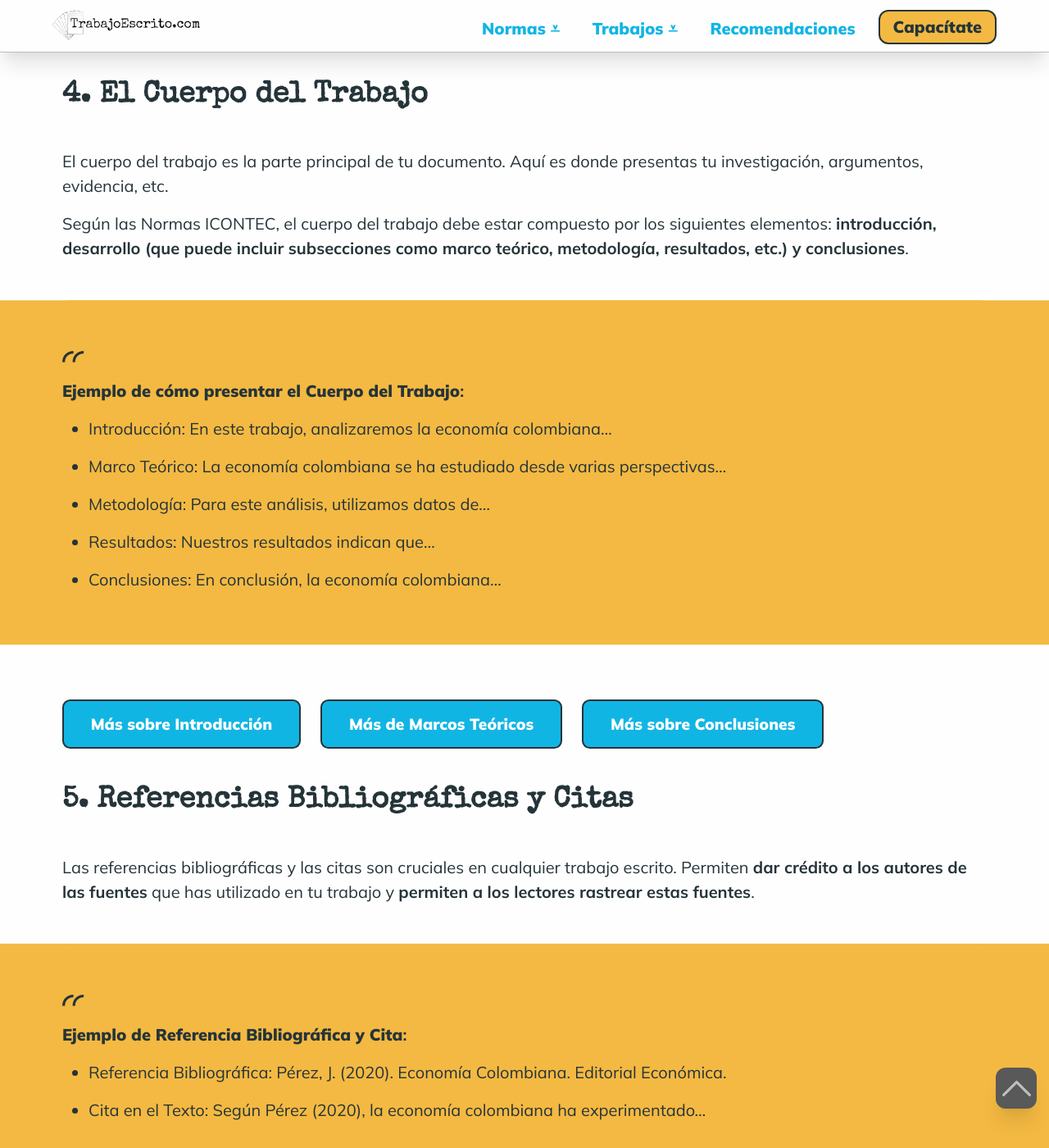
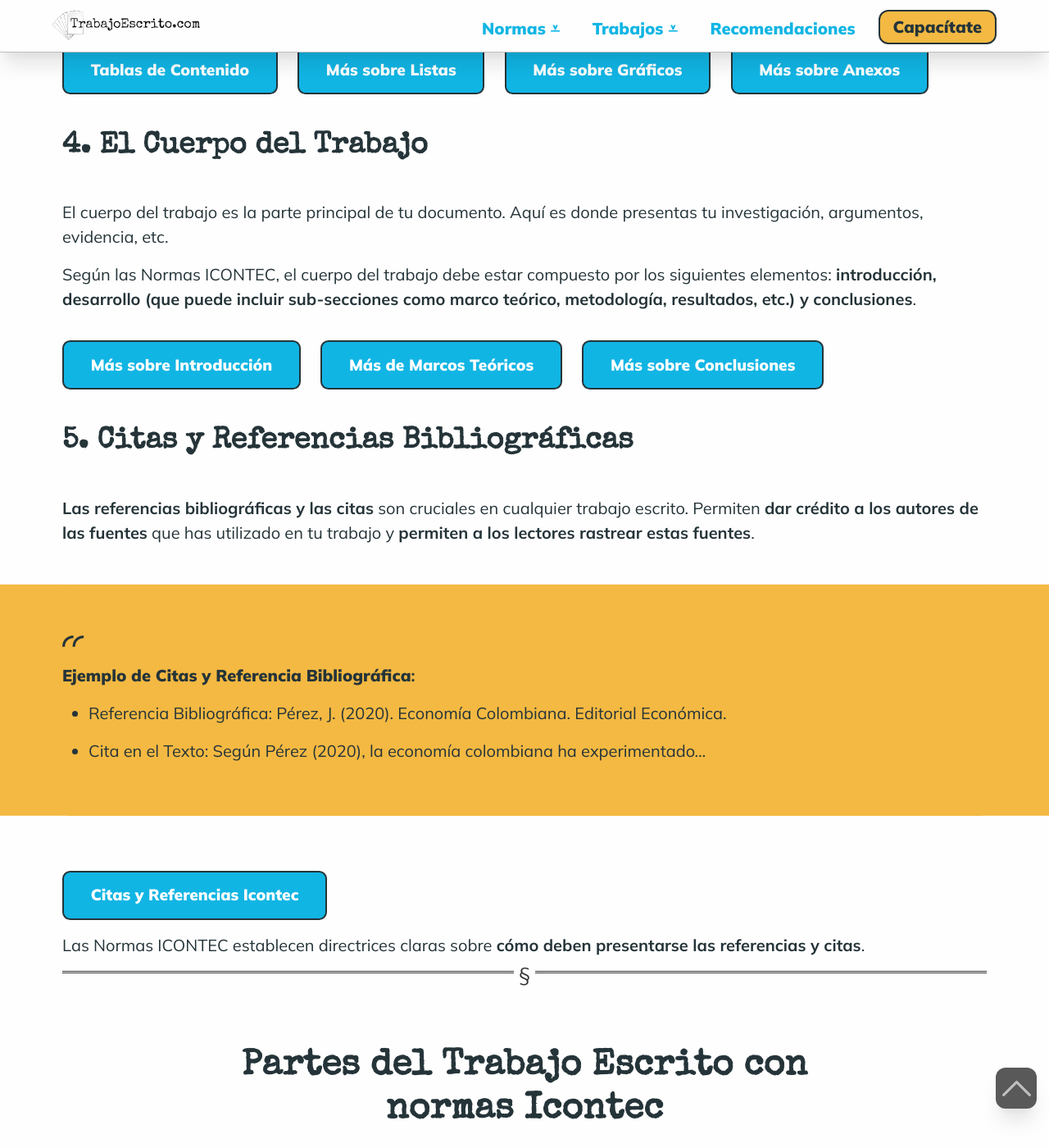
Before and after one commit to Klerpson/trabajoescrito, a Jekyll site: the page built from normas-icontec.md, in a window 1280 px wide and 1400 px high, scrolled down 4122 px. Shown: the whole window at 82% size. Built offline with Jekyll 4.4.1, drawn with Linux system fonts in a browser that asks for light colours; some web fonts are replaced; some of the changed text lies outside the part shown.

Commit message:
citas referencias icontec

```diff
--- a/normas-icontec.md
+++ b/normas-icontec.md
@@ -99,15 +101,7 @@
 
 El cuerpo del trabajo es la parte principal de tu documento. Aquí es donde presentas tu investigación, argumentos, evidencia, etc.
 
-Según las Normas ICONTEC, el cuerpo del trabajo debe estar compuesto por los siguientes elementos: **introducción, desarrollo (que puede incluir subsecciones como marco teórico, metodología, resultados, etc.) y conclusiones**.
-
-> **Ejemplo de cómo presentar el Cuerpo del Trabajo**:
->
-> - Introducción: En este trabajo, analizaremos la economía colombiana...
-> - Marco Teórico: La economía colombiana se ha estudiado desde varias perspectivas...
-> - Metodología: Para este análisis, utilizamos datos de...
-> - Resultados: Nuestros resultados indican que...
-> - Conclusiones: En conclusión, la economía colombiana...
+Según las Normas ICONTEC, el cuerpo del trabajo debe estar compuesto por los siguientes elementos: **introducción, desarrollo (que puede incluir sub-secciones como marco teórico, metodología, resultados, etc.) y conclusiones**.
 
 [Más sobre Introducción](# "Introducción de un trabajo escrito"){:class="boton"}
 [Más de Marcos Teóricos](# "Marcos Teóricos de un trabajo escrito"){:class="boton"}
@@ -115,19 +109,18 @@
 <!-- Anclaje para que la barra fijada no cubra el siguiente subtítulo -->
 {:id="referencias"}
 
-### 5. Referencias Bibliográficas y Citas
+### 5. Citas y Referencias Bibliográficas
 
-Las referencias bibliográficas y las citas son cruciales en cualquier trabajo escrito. Permiten **dar crédito a los autores de las fuentes** que has utilizado en tu trabajo y **permiten a los lectores rastrear estas fuentes**.
+**Las referencias bibliográficas y las citas** son cruciales en cualquier trabajo escrito. Permiten **dar crédito a los autores de las fuentes** que has utilizado en tu trabajo y **permiten a los lectores rastrear estas fuentes**.
 
-> **Ejemplo de Referencia Bibliográfica y Cita**:
+> **Ejemplo de Citas y Referencia Bibliográfica**:
 >
 > - Referencia Bibliográfica: Pérez, J. (2020). Economía Colombiana. Editorial Económica.
 > - Cita en el Texto: Según Pérez (2020), la economía colombiana ha experimentado...
 
-[Más sobre Referencias](# "Referencias de un trabajo escrito"){:class="boton"}
-[Más sobre Citas](# "Citas de un trabajo escrito"){:class="boton"}
+[Citas y Referencias Icontec]({{'normas-icontec/citas-referencias-normas-icontec'|relative_url}} "Citas de un trabajo escrito"){:class="boton"}
 
-Las Normas ICONTEC establecen directrices claras sobre cómo deben presentarse las referencias y citas.
+Las Normas ICONTEC establecen directrices claras sobre **cómo deben presentarse las referencias y citas**.
 <!-- Anclaje para que la barra fijada no cubra el siguiente subtítulo -->
 {:id="estructura"}
 
```
Also changed, not shown: other parts of normas-icontec.md (+5 -3 lines), normas-icontec/citas-referencias-normas-icontec.md (added, +141 -0 lines), normas-icontec/cuerpo-trabajo-normas-icontec.md (renamed from normas-icontec/formato-normas-icontec.md, +13 -0 lines), normas-icontec/introduccion-normas-icontec.md (added, +10 -0 lines), normas-icontec/referencias-cita-normas-icontec.md (deleted, +0 -17 lines), 9 other files.
